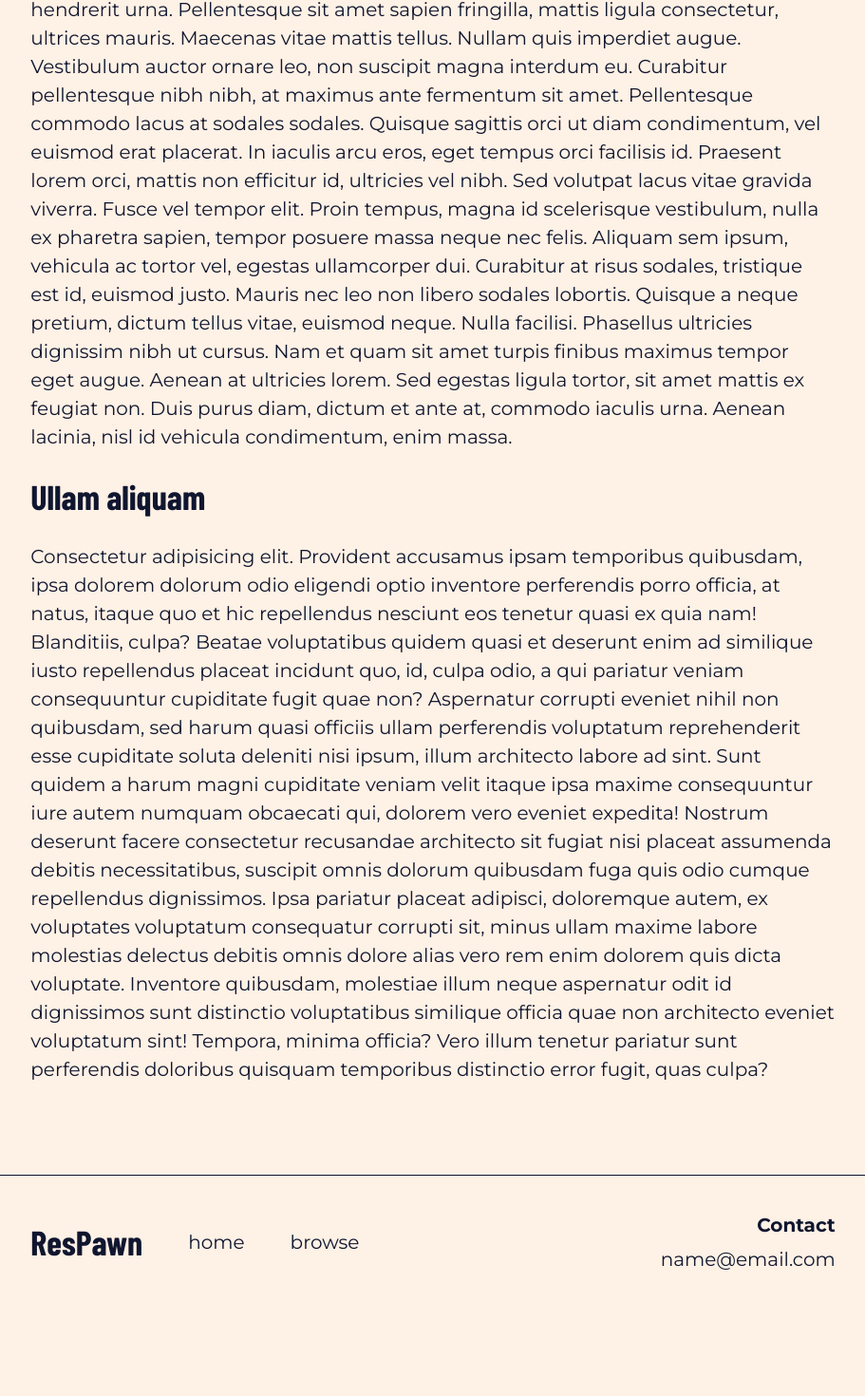
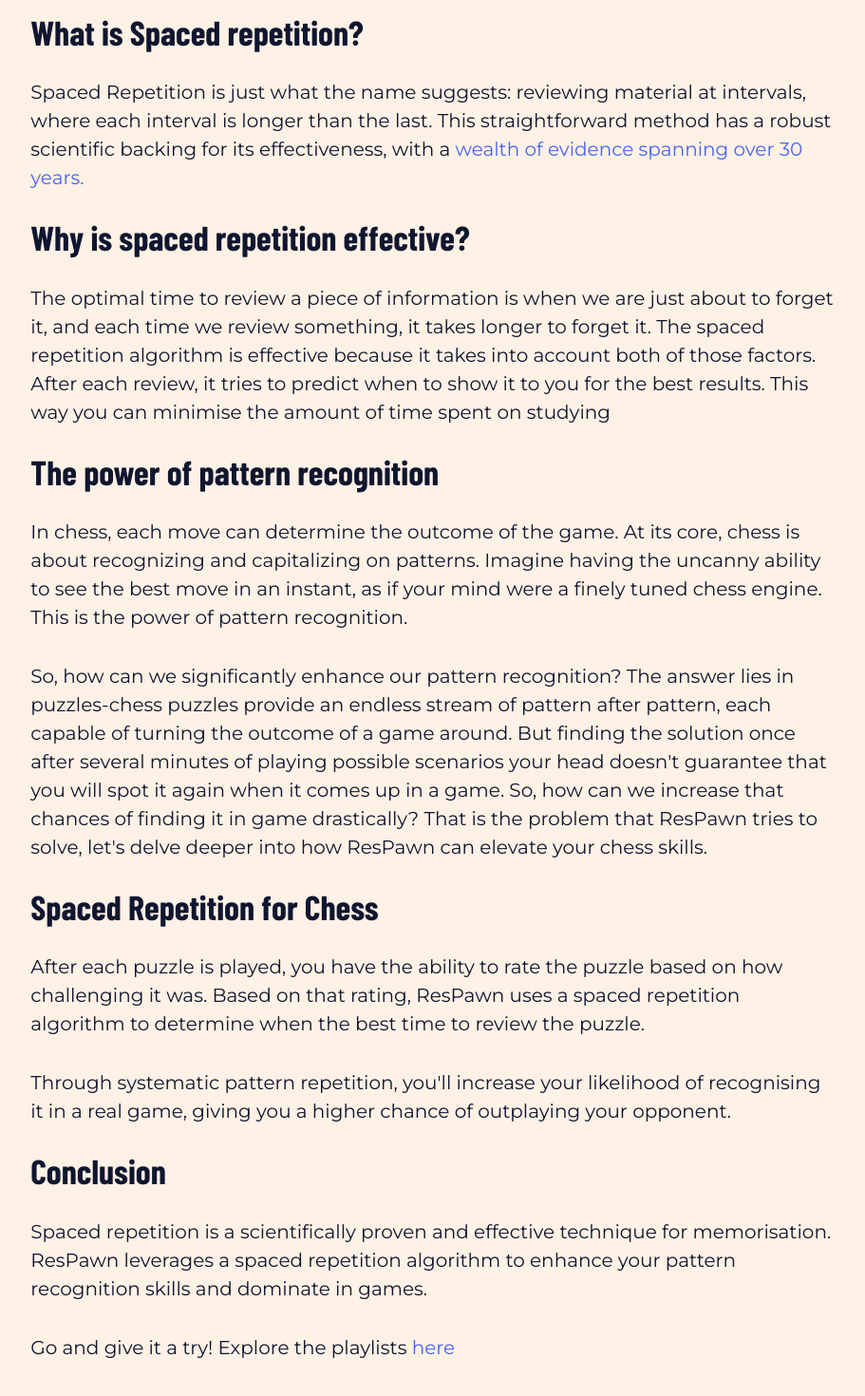
Before and after one commit to Boom123bam/Res-pawn, a SvelteKit app: page /article/spaced-repetition in a window 1280 px wide. Shown: the part 1007-2477 px from the top of the page at 95% size, without its empty margins (184-1095 px from the left). Before the commit the page ends 2385 px from the top, so only its background shows below. Built offline with nearby package versions, Linux system fonts and the light colour scheme; no server answers.

Commit message:
Update +page.svelte

```diff
--- a/src/routes/article/spaced-repetition/+page.svelte
+++ b/src/routes/article/spaced-repetition/+page.svelte
@@ -1,69 +1,99 @@
+<svelte:head>
+  <title
+    >What is Spaced Repetition? And how it Improves Pattern
+    Recognition</title
+  >
+  <meta
+    name="description"
+    content="This article explains what spaced repetition is and how to use it to improve your chess game."
+  />
+</svelte:head>
+
 <div class="page-content">
   <section>
     <article>
-      <h2>What is Spaced Repetition?</h2>
+      <h2>
+        What is Spaced Repetition? And how it Improves Pattern
+        Recognition
+      </h2>
       <h5>
-        Learn how to become a better player by utilising spaced
+        <!-- Learn how to become a better player by utilising spaced
         repetition to help you memorise and recognise patterns more
-        efficiently.
+        efficiently. -->
+        Picture yourself in a chess match, facing a challenging position.
+        Suddenly, in a flash of recognition, you realize you've encountered
+        a similar puzzle in the past. That's the power of pattern recognition,
+        and this article will explore how you can recognise more patterns
+        faster with the help of spaced repetition.
       </h5>
       <img src="/images/SRgraph.png" alt="spaced repetition graph" />
 
-      <h3>Lorem ipsum dolor sit amet consec</h3>
+      <h3>What is Spaced repetition?</h3>
       <p>
-        Lorem ipsum dolor sit amet consectetur adipiscing elit Ut et
-        massa mi. Aliquam in hendrerit urna. Pellentesque sit amet
-        sapien fringilla, mattis ligula consectetur, ultrices mauris.
-        Maecenas vitae mattis tellus. Nullam quis imperdiet augue.
-        Vestibulum auctor ornare leo, non suscipit magna interdum eu.
-        Curabitur pellentesque nibh nibh, at maximus ante fermentum
-        sit amet. Pellentesque commodo lacus at sodales sodales.
-        Quisque sagittis orci ut diam condimentum, vel euismod erat
-        placerat. In iaculis arcu eros, eget tempus orci facilisis id.
-        Praesent lorem orci, mattis non efficitur id, ultricies vel
-        nibh. Sed volutpat lacus vitae gravida viverra. Fusce vel
-        tempor elit. Proin tempus, magna id scelerisque vestibulum,
-        nulla ex pharetra sapien, tempor posuere massa neque nec
-        felis. Aliquam sem ipsum, vehicula ac tortor vel, egestas
-        ullamcorper dui. Curabitur at risus sodales, tristique est id,
-        euismod justo. Mauris nec leo non libero sodales lobortis.
-        Quisque a neque pretium, dictum tellus vitae, euismod neque.
-        Nulla facilisi. Phasellus ultricies dignissim nibh ut cursus.
-        Nam et quam sit amet turpis finibus maximus tempor eget augue.
-        Aenean at ultricies lorem. Sed egestas ligula tortor, sit amet
-        mattis ex feugiat non. Duis purus diam, dictum et ante at,
-        commodo iaculis urna. Aenean lacinia, nisl id vehicula
-        condimentum, enim massa.
+        Spaced Repetition is just what the name suggests: reviewing
+        material at intervals, where each interval is longer than the
+        last. This straightforward method has a robust scientific
+        backing for its effectiveness, with a <a
+          href="https://www.edapp.com/blog/evidence-around-spaced-repetition/"
+          target="_blank"
+          >wealth of evidence spanning over 30 years.</a
+        >
       </p>
-      <h3>Ullam aliquam</h3>
+      <h3>Why is spaced repetition effective?</h3>
       <p>
-        Consectetur adipisicing elit. Provident accusamus ipsam
-        temporibus quibusdam, ipsa dolorem dolorum odio eligendi optio
-        inventore perferendis porro officia, at natus, itaque quo et
-        hic repellendus nesciunt eos tenetur quasi ex quia nam!
-        Blanditiis, culpa? Beatae voluptatibus quidem quasi et
-        deserunt enim ad similique iusto repellendus placeat incidunt
-        quo, id, culpa odio, a qui pariatur veniam consequuntur
-        cupiditate fugit quae non? Aspernatur corrupti eveniet nihil
-        non quibusdam, sed harum quasi officiis ullam perferendis
-        voluptatum reprehenderit esse cupiditate soluta deleniti nisi
-        ipsum, illum architecto labore ad sint. Sunt quidem a harum
-        magni cupiditate veniam velit itaque ipsa maxime consequuntur
-        iure autem numquam obcaecati qui, dolorem vero eveniet
-        expedita! Nostrum deserunt facere consectetur recusandae
-        architecto sit fugiat nisi placeat assumenda debitis
-        necessitatibus, suscipit omnis dolorum quibusdam fuga quis
-        odio cumque repellendus dignissimos. Ipsa pariatur placeat
-        adipisci, doloremque autem, ex voluptates voluptatum
-        consequatur corrupti sit, minus ullam maxime labore molestias
-        delectus debitis omnis dolore alias vero rem enim dolorem quis
-        dicta voluptate. Inventore quibusdam, molestiae illum neque
-        aspernatur odit id dignissimos sunt distinctio voluptatibus
-        similique officia quae non architecto eveniet voluptatum sint!
-        Tempora, minima officia? Vero illum tenetur pariatur sunt
-        perferendis doloribus quisquam temporibus distinctio error
-        fugit, quas culpa?
+        The optimal time to review a piece of information is when we
+        are just about to forget it, and each time we review
+        something, it takes longer to forget it. The spaced repetition
+        algorithm is effective because it takes into account both of
+        those factors. After each review, it tries to predict when to
+        show it to you for the best results. This way you can minimise
+        the amount of time spent on studying
       </p>
+      <h3>The power of pattern recognition</h3>
+      <p>
+        In chess, each move can determine the outcome of the game. At
+        its core, chess is about recognizing and capitalizing on
+        patterns. Imagine having the uncanny ability to see the best
+        move in an instant, as if your mind were a finely tuned chess
+        engine. This is the power of pattern recognition.
+      </p>
+      <p>
+        So, how can we significantly enhance our pattern recognition?
+        The answer lies in puzzles-chess puzzles provide an endless
+        stream of pattern after pattern, each capable of turning the
+        outcome of a game around. But finding the solution once after
+        several minutes of playing possible scenarios your head
+        doesn't guarantee that you will spot it again when it comes up
+        in a game. So, how can we increase that chances of finding it
+        in game drastically? That is the problem that ResPawn tries to
+        solve, let's delve deeper into how ResPawn can elevate your
+        chess skills.
+      </p>
+      <h3>Spaced Repetition for Chess</h3>
+      <p>
+        After each puzzle is played, you have the ability to rate the
+        puzzle based on how challenging it was. Based on that rating,
+        ResPawn uses a spaced repetition algorithm to determine when
+        the best time to review the puzzle.
+      </p>
+      <p>
+        Through systematic pattern repetition, you'll increase your
+        likelihood of recognising it in a real game, giving you a
+        higher chance of outplaying your opponent.
+      </p>
+      <h3>Conclusion</h3>
+      <p>
+        Spaced repetition is a scientifically proven and effective
+        technique for memorisation. ResPawn leverages a spaced
+        repetition algorithm to enhance your pattern recognition
+        skills and dominate in games.
+      </p>
+      <p>
+        Go and give it a try! Explore the playlists <a
+          href="/playlists">here</a
+        >
+      </p>
+      <p>Good luck and have fun!</p>
     </article>
   </section>
 </div>
@@ -94,4 +124,10 @@
   p {
     font-size: 1.25rem;
   }
+  a {
+    color: var(--accent);
+  }
+  a:hover {
+    text-decoration: underline;
+  }
 </style>
```
